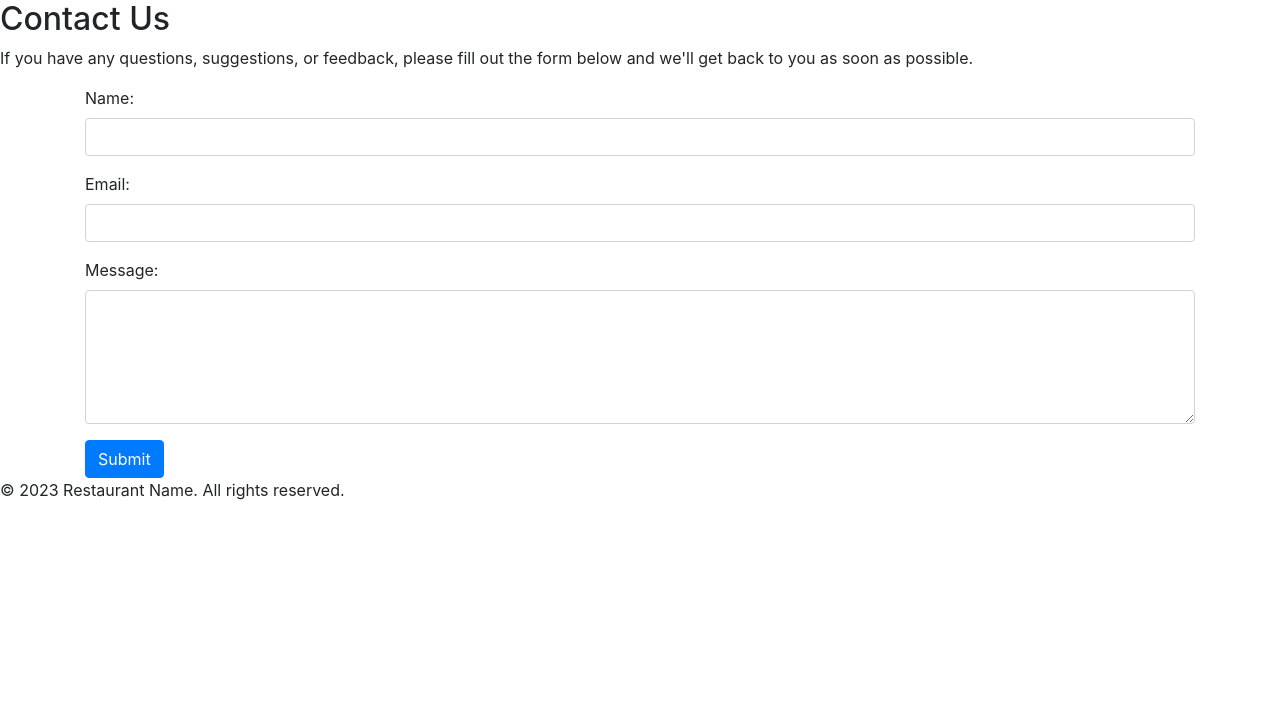
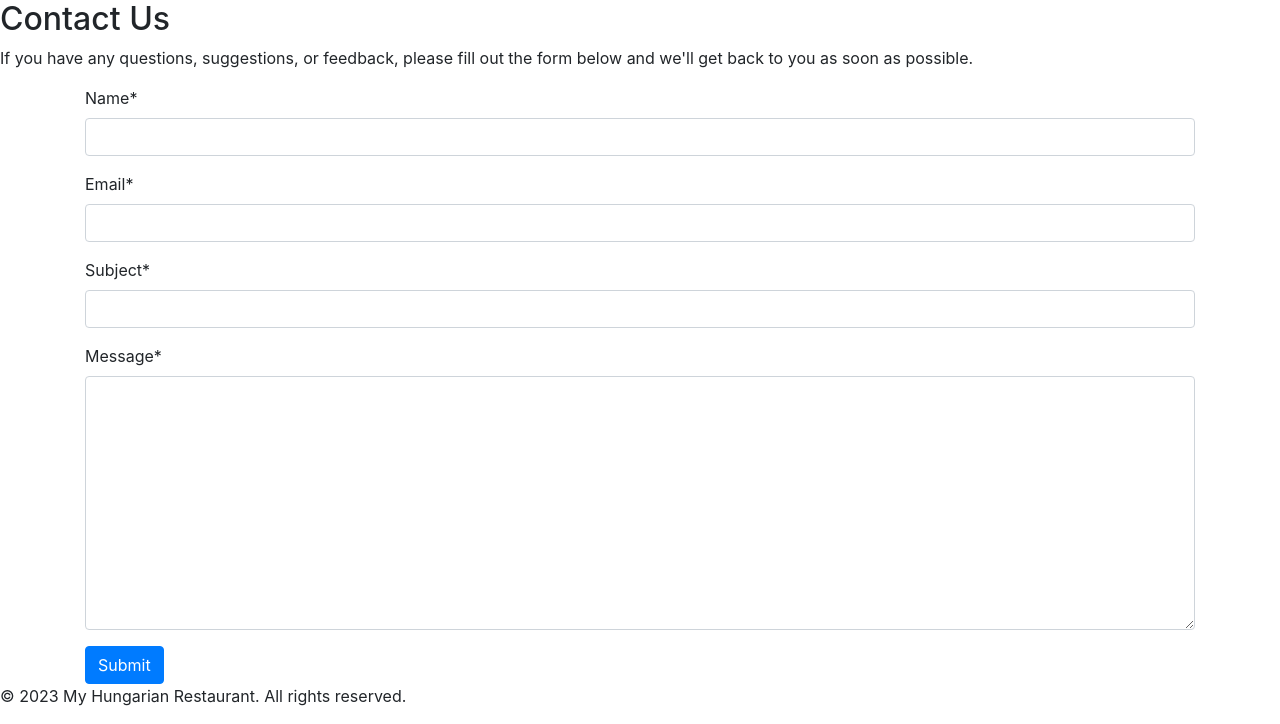
Before and after one commit to stevebiczyk/table-booking-system, a Django app: page /contact/ in a window 1280 px wide. Shown: the part 194-918 px from the top of the page. Before the commit the page ends 694 px from the top, so only its background shows below. Run offline with Django 4.2, Linux system fonts and the light colour scheme; some libraries are stand-ins or nearby versions.

Commit message:
Added Crispy Forms styling to contact forms

```diff
--- a/reservations/forms.py
+++ b/reservations/forms.py
@@ -43,3 +43,10 @@ class StaffForm(forms.ModelForm):
     class Meta:
         model = Staff
         fields = ['first_name', 'last_name']
+
+
+class ContactForm(forms.Form):
+    name = forms.CharField(label='Name', max_length=100)
+    email = forms.EmailField(label='Email')
+    subject = forms.CharField(label='Subject', max_length=100)
+    message = forms.CharField(label='Message', widget=forms.Textarea)
--- a/reservations/views.py
+++ b/reservations/views.py
@@ -4,7 +4,7 @@ from datetime import date
 from django.urls import reverse
 from django.db import IntegrityError
 from .models import Customer, Reservation, Table
-from .forms import ReservationForm, CustomerForm
+from .forms import ReservationForm, CustomerForm, ContactForm
 
 
 def create_booking(request):
@@ -116,4 +116,5 @@ def gallery(request):
 
 
 def contact(request):
-    return render(request, 'contact.html')
+    form = ContactForm()
+    return render(request, 'contact.html', {'form': form})
--- a/tablebooking/settings.py
+++ b/tablebooking/settings.py
@@ -52,6 +52,7 @@ INSTALLED_APPS = [
     'cloudinary_storage',
     'django.contrib.staticfiles',
     'cloudinary',
+    'crispy_forms',
     'reservations',
 ]
 
@@ -59,6 +60,8 @@ SITE_ID = 1
 
 LOGIN_REDIRECT_URL = '/'
 LOGOUT_REDIRECT_URL = '/'
+
+CRISPY_TEMPLATE_PACK = 'bootstrap4'
 
 MIDDLEWARE = [
     'django.middleware.security.SecurityMiddleware',
--- a/templates/base.html
+++ b/templates/base.html
@@ -58,7 +58,7 @@
     </main>
 
     <footer>
-        <p>&copy; 2023 Restaurant Name. All rights reserved.</p>
+        <p>&copy; 2023 My Hungarian Restaurant. All rights reserved.</p>
     </footer>
     {% block extra_js %}{% endblock %}
 </body>
--- a/templates/contact.html
+++ b/templates/contact.html
@@ -1,4 +1,6 @@
 {% extends 'base.html' %}
+
+{% load crispy_forms_tags %}
 
 {% block title %}Contact Us - My Hungarian Restaurant{% endblock %}
 
@@ -11,18 +13,7 @@
 <div class="container">
     <form method="POST" action="{% url 'contact' %}">
         {% csrf_token %}
-        <div class="form-group">
-            <label for="name">Name:</label>
-            <input type="text" class="form-control" id="name" name="name" required>
-        </div>
-        <div class="form-group">
-            <label for="email">Email:</label>
-            <input type="email" class="form-control" id="email" name="email" required>
-        </div>
-        <div class="form-group">
-            <label for="message">Message:</label>
-            <textarea class="form-control" id="message" name="message" rows="5" required></textarea>
-        </div>
+        {% crispy form %}
         <button type="submit" class="btn btn-primary">Submit</button>
     </form>
 </div>
```
